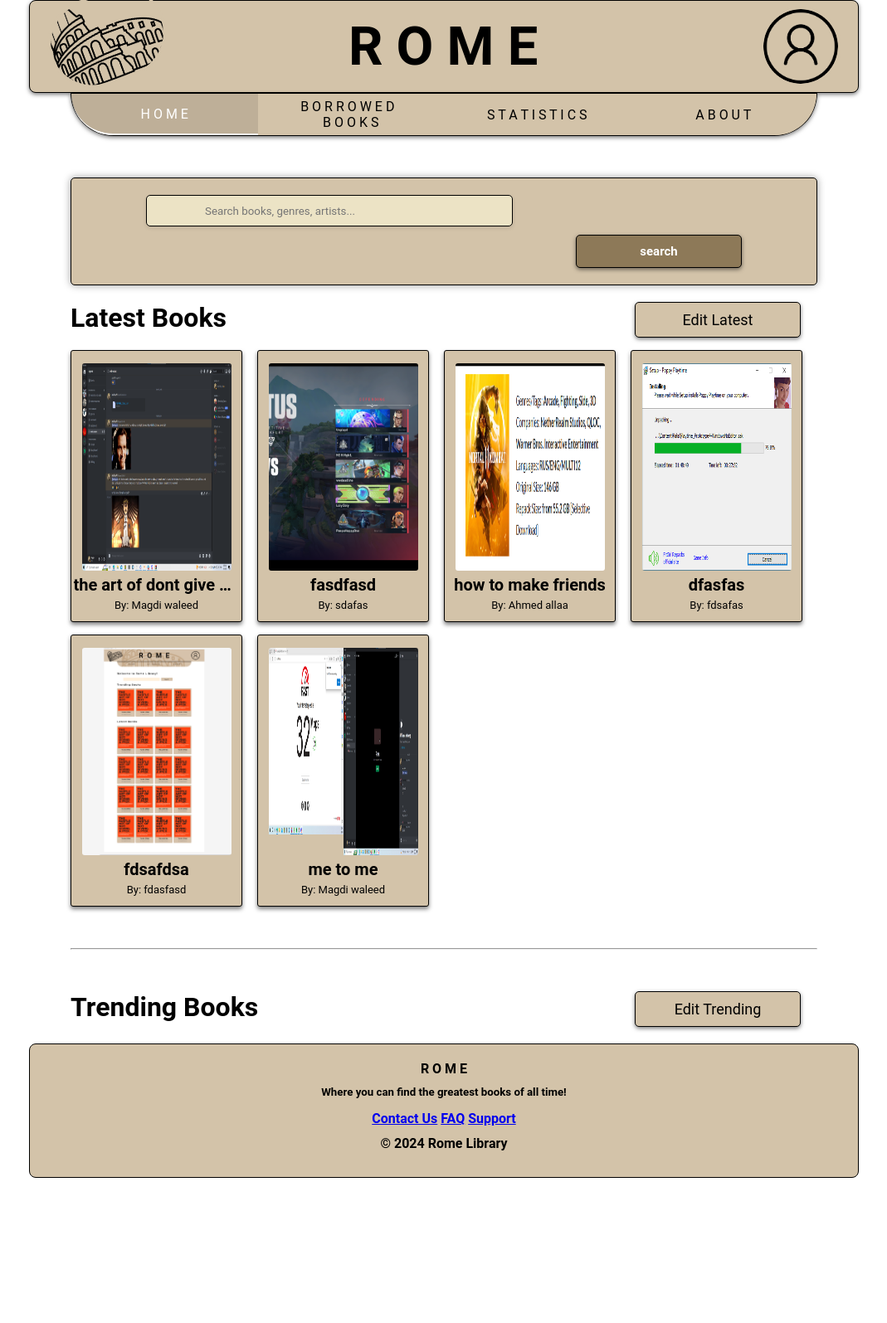
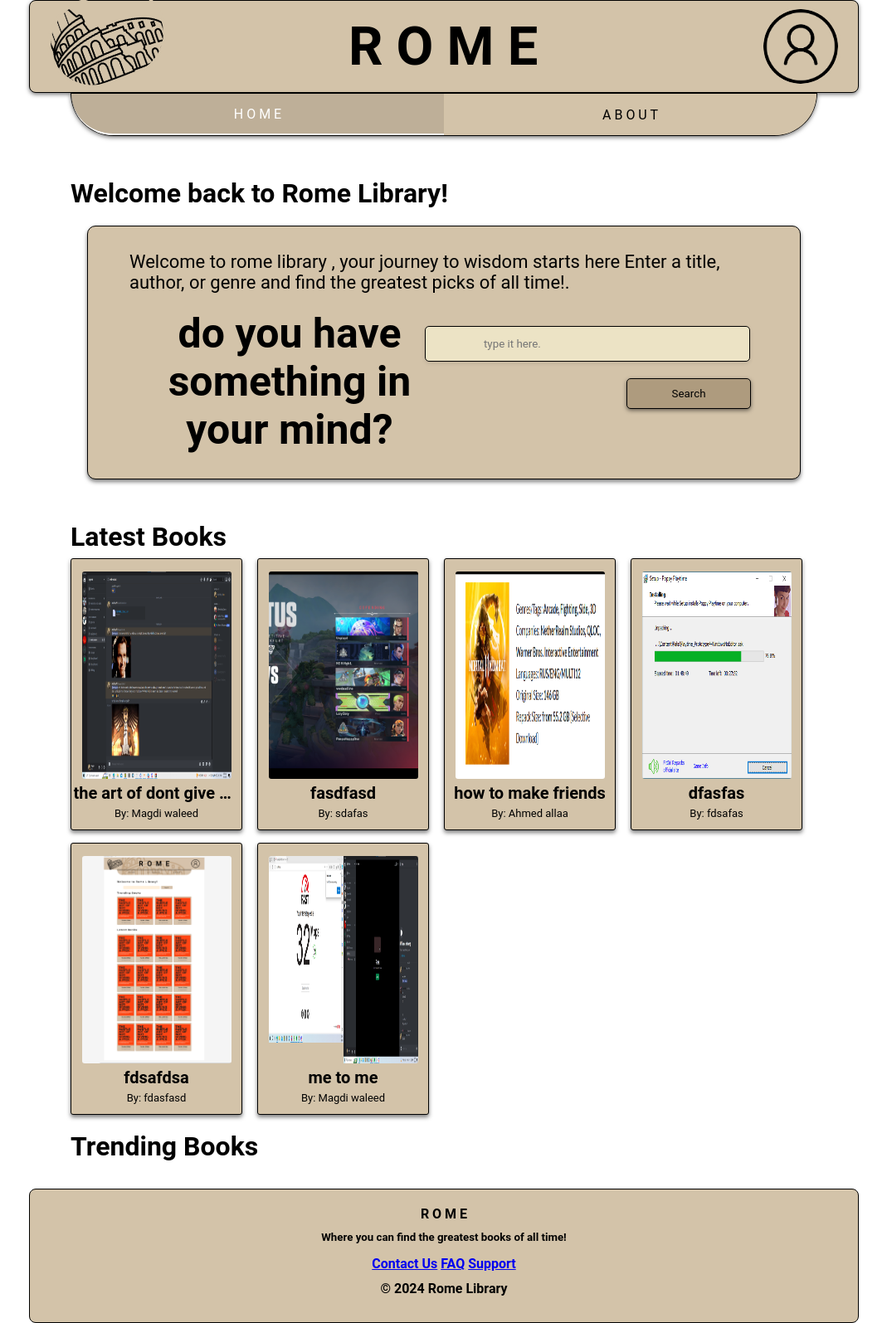
Before and after one commit to MagdiWaleed/Room-Librrary, a Django app: page /books/ in a window 1280 px wide. Shown: the whole page at 83% size, without its empty margins (105-1174 px from the left). Before the commit the page ends 1420 px from the top, so only its background shows below. Run offline with Django 5.2, Linux system fonts and the light colour scheme; data comes from the database, SQL or seed files in the repository; data that the repository does not hold is empty.

Commit message:
adding user main

```diff
--- /dev/null
+++ b/books/static/books/css/user/main.css
@@ -0,0 +1,46 @@
+.search_background {
+
+    border-radius: 10px;
+    padding: 30px;
+    align-items: center;
+    flex-direction: column;
+    background-color: #D3C3A9;
+    margin: 20px;
+    border: 1px black solid;
+    box-shadow: 0 3px 5px rgba(0, 0, 0, 0.5);
+}
+
+.search_bar{
+    padding-top: 20px;
+
+    justify-content:right;
+    display: flex;
+    flex-direction: column;
+
+}
+.search_bar input{
+    width: 250px;
+    height: 25px;
+}
+.search_bar .normal_button{
+    background-color: #AE9B7E;
+    margin-left: 62%;
+    width: 150px;
+}
+.search_background h3{
+    padding: 0 20px;
+    font-weight: normal;
+    font-size: 22px;
+
+}
+div.row{
+    display: flex;
+    justify-content: center;
+    margin-right: 30px;
+}
+.big_text{
+    padding-left: 50px;
+    font-size: 50px;
+    text-align: center;
+
+}
--- a/books/templates/books/main.html
+++ b/books/templates/books/main.html
@@ -3,6 +3,8 @@
 
 {% block links %}
 <link rel="stylesheet" href="{% static "books/css/main_style.css" %}">
+<link rel="stylesheet" href="{% static "books/css/user/main.css" %}">
+<link rel="stylesheet" href="{% static "css/pop_up.css" %}">
 <script src="{% static "books/js/main_controller.js" %}" defer></script>
 {% endblock links %}
 
@@ -10,6 +12,68 @@
 
 {% block content %}
 
+<script>
+  user_main_body=
+  `<main>
+    <div style="height: 50px;"></div>
+    <div id="popup" class="login">
+      <div id="signupForm" >
+        <div class="inputtext">
+          <input id = "user" class="txtinfo" placeholder="User name" required>
+          <input id = "pass" class="txtinfo" placeholder="Password" required>
+        </div>
+        <div style="display: block; " class="checkbox">
+          <input type ="checkbox" id="check" >
+          <label for="check" style="display: inline-block; " >Admin</p>
+        </div>
+        <button type="submit" onclick="closepopup()" class="btn">Log in</button>
+        <button type="button" class="closebtn" onclick="closepop()">X</button>
+      </div> <br>
+
+      <a href="/login/signup/signupScreen.html" style="display: inline-block;">
+        <button class="next"> create account</button>
+      </a>
+    </div>
+    </div>
+    <div class="hero-class">
+      <div>
+      <h1>Welcome back to Rome Library!</h1>
+    </div>
+
+    <div class="search_background">
+      <h3>Welcome to rome library , your journey to wisdom starts here  Enter a title, author, or genre and find the greatest picks of all time!.</h3>
+      <div style="height: 20px;"></div>
+     <div class="row">
+      <h1 class="big_text">
+        do you have something in your mind?
+      </h1>
+      <div class="search_bar">
+        <input type="text" id="searchInput" placeholder="type it here. ">
+        <div style="height: 20px;"></div>
+        <button class="normal_button" onclick="navigateToPage('/user/search/search.html?query=' + document.getElementById('searchInput').value)">Search</button>
+    </div>
+     </div>
+    </div>
+  </div>
+    <div style="height: 30px;"></div>
+    <div>
+      <h1 style="height: 30px;">Latest Books</h1>
+    </div>
+    <div class="bookshelves" id="bookshelves">
+      </div>
+      <br/>
+    <h1 style="height: 40px;">Trending Books</h1>
+
+      <div class="bookshelves">
+
+
+   </div>
+   <div style="height: 30px;"></div>
+
+  </main>
+  `;
+admin_main_body =
+  `
 <main>
     <div style="height: 50px;"></div>
     <div id="search_card">
@@ -39,6 +103,29 @@
  </div>
  <div style="height: 20px;"> </div>
   </main>
+  `;
+  user =sessionStorage.getItem('user');
+  if (user){
+
+    if(user.isAdmin){
+      document.write(admin_main_body);
+      }
+
+      else{
+      document.write(user_main_body);
+      }
+  }
+  else{
+
+    document.write(user_main_body);
+
+  }
+
+</script>
+
+
+
+
 
 
 {% endblock content %}
--- a/filtering/templates/filtering/borrowed_books.html
+++ b/filtering/templates/filtering/borrowed_books.html
@@ -39,7 +39,7 @@
             <div onclick="goToSingleBook({{book.id}})">
                 {{book.title}}
             </div></td>
-             <td> <div>
+             <td> <div >
                 category
              </div></td>
              <td><div onclick="goToSingleAuthor('{{book.author_name}}')"> {{book.author_name}} </div></td>
--- a/profileModel/urls.py
+++ b/profileModel/urls.py
@@ -1,5 +1,6 @@
 from django.urls import path
+from .views import login
 
 urlpatterns = [
-
+    path("login/",login, name="log-in")
 ]
--- a/static/css/pop_up.css
+++ b/static/css/pop_up.css
@@ -48,7 +48,8 @@
       padding: 20px;
 }
 .login{
-    background-image: url('/references/images/pngwing.png');
+    background-image: url('../img/pngwing.png');
+    /* todo zol ye3mal image */
     background-position: center;
     background-repeat: no-repeat;
     position: fixed;
--- a/templates/base.html
+++ b/templates/base.html
@@ -19,6 +19,7 @@
 
 <script src="{% static "js/navigation.js" %}"></script>
 
+
 <script src="https://code.jquery.com/jquery-3.6.0.min.js"></script>
 {% block links %}
 
--- a/templates/parts/navigation.html
+++ b/templates/parts/navigation.html
@@ -87,13 +87,15 @@ margin-right: 50px;
 
 </style>
 
-<div id="backGround_image" >
+<script>
+ admin_navigation=
+ `<div id="backGround_image" >
   <div id="backGround" class="borders">
     <img id="project_logo"  src="{% static "/img/Logo.png" %}" alt="" onclick="navigateToPage('/admin/about/about.html')">
     <h1>
       R O M E
     </h1>
-      <img id="account_logo" src="{% static "/img/R.png" %}" alt="" onclick="navigateToPage('/admin/my_information/my_information.html')">
+    <img id="account_logo" src="{% static "/img/R.png" %}" alt="" onclick="navigateToPage('{% url 'log-in' %}')">
   </div>
   <div id="black_line"></div>
   <div id="navigation_bar" class="borders">
@@ -106,5 +108,60 @@ B O O K S</pre>
  S T A T I S T I C S
      </button>
      <button style="border-radius: 0 0 50px 0;" class="not_selected_page_button"  onclick="navigateToPage('{% url 'about' %}')">A B O U T</button>
+    </div> `;
+
+    user_navigation=
+    ` <header>
+      <div id="backGround_image" >
+          <div id="backGround" class="borders">
+            <img id="project_logo" src="{% static "/img/Logo.png" %}" alt="" onclick="navigateToPage('/user/about/about.html')">
+            <h1 id="rome">
+              R O M E
+            </h1>
+            <img id="account_logo" src="{% static "/img/R.png" %}" alt="" onclick="showpopup()">
+          </div>
+          <div id="black_line"></div>
+          <div id="navigation_bar" class="borders">
+            <button style="border-radius: 0 0 0 50px;" id="selected_page_button" onclick="navigateToPage('{% url 'books-list' %}')">H O M E</button>
+            <button style="border-radius: 0 0 0 0;" id="my_book" class="not_selected_page_button" onclick="navigateToPage('{% url 'about' %}')">M Y  B O O K S</button>
+            <button style="border-radius: 0 0 50px 0;" class="not_selected_page_button" onclick="navigateToPage('{% url 'about' %}')">A B O U T</button>
           </div>
       </div>
+    </header>`;
+
+    not_loged=
+    `<header>
+      <div id="backGround_image" >
+          <div id="backGround" class="borders">
+            <img id="project_logo" src="{% static "/img/Logo.png" %}" alt="" onclick="navigateToPage('{% url 'about' %}')">
+            <h1 id="rome">
+              R O M E
+            </h1>
+            <img id="account_logo" src="{% static "/img/R.png" %}" alt="" onclick="showpopup()">
+          </div>
+          <div id="black_line"></div>
+          <div id="navigation_bar" class="borders">
+            <button style="border-radius: 0 0 0 50px;" id="selected_page_button" onclick="navigateToPage('{% url 'books-list' %}')">H O M E</button>
+            <button style="border-radius: 0 0 50px 0;" class="not_selected_page_button" onclick="navigateToPage('{% url 'about' %}')">A B O U T</button>
+          </div>
+      </div>
+    </header>`;
+    user =sessionStorage.getItem('user');
+    if (user){
+      if(user.isAdmin){
+        document.write(admin_navigation);
+        }
+
+        else{
+        document.write(user_navigation);
+        }
+    }
+    else{
+
+      document.write(not_loged);
+
+    }
+
+</script>
+
+</div>
```
Also changed, not shown: books/static/books/js/single_book_controller.js (deleted, +0 -54 lines), books/templates/books/single_book.html (+0 -7 lines), profileModel/templates/profileModel/login.html (added, +38 -0 lines), profileModel/views.py (+16 -1 lines), static/js/navigation.js (+66 -0 lines), filtering/static/filtering/js/borrowed_books_controller.js (line endings or trailing spaces). Lines whose indentation alone changed are shown as unchanged.
